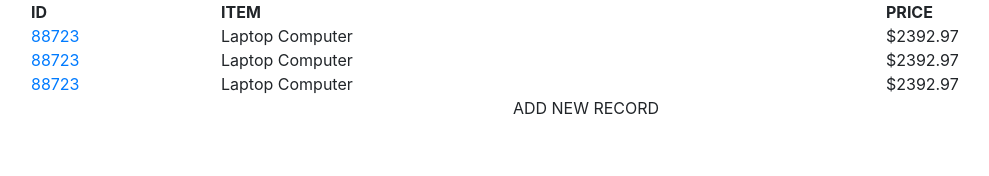
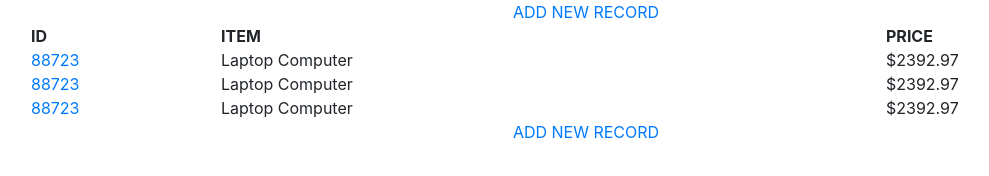
Before and after one commit to timothyamburgey/home-inventory, a plain HTML site: page src/templates/index.html in a window 1280 px wide. Shown: the whole page, without its empty margins (54-1043 px from the left). Drawn offline with nearby package versions, Linux system fonts and the light colour scheme.

Commit message:
update homepage prototype

```diff
--- a/src/templates/index.html
+++ b/src/templates/index.html
@@ -13,6 +13,9 @@
 <div class="container-fluid">
   <div class="container">
     <div class="row">
+	  	<div class="col-12"><center><a href="">ADD NEW RECORD</a></center></div>
+	  </div>
+	  <div class="row">
       	<div class="col-lg-2"><b>ID</b></div>
 		<div class="col-lg-7"><b>ITEM</b></div>
 		<div class="col-lg-3"><b>PRICE</b></div>
@@ -33,7 +36,7 @@
 		<div class="col-lg-3">$2392.97</div>
     </div>
 	  <div class="row">
-	  	<div class="col-12"><center>ADD NEW RECORD</center></div>
+	  	<div class="col-12"><center><a href="">ADD NEW RECORD</a></center></div>
 	  </div>
   </div>
 </div>
```
